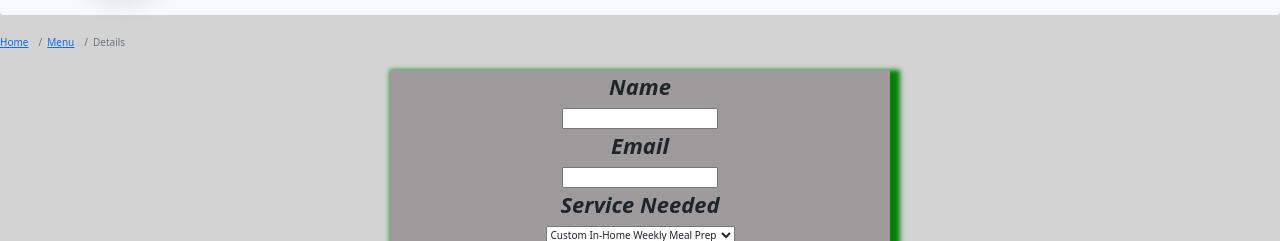
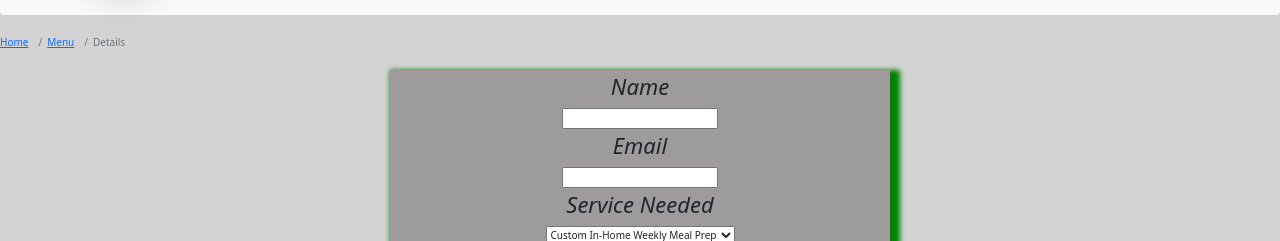
Before and after one commit to tjphillips08/co-healthy-homemade-frontend, a React (Create React App) app: page /email in a window 1280 px wide. Shown: the part 559-800 px from the top of the page. Built offline with nearby package versions, Linux system fonts and the light colour scheme; no server answers.

Commit message:
css for email form

```diff
--- a/src/pages/email.css
+++ b/src/pages/email.css
@@ -30,7 +30,7 @@
 }
 
 label{
-    font-weight: bold;
+    font-weight:200;
     font-size: 22px;
     font-style:oblique;
     width: auto;
@@ -49,7 +49,7 @@ textarea{
 
 }
 
-.submit-button{
+input .submit-button{
     display: flex;
     justify-content: center;
     align-items: center;
```
